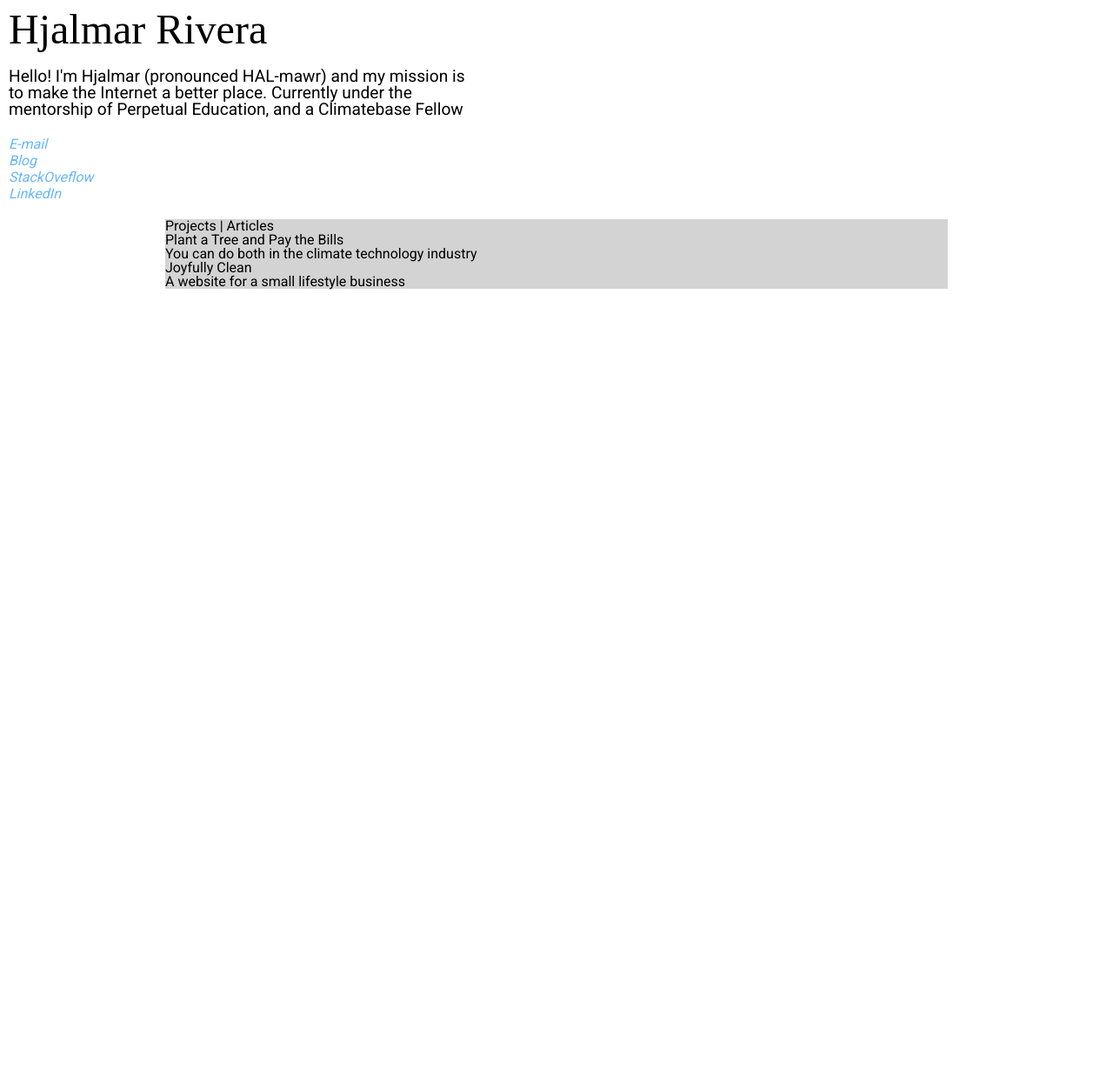
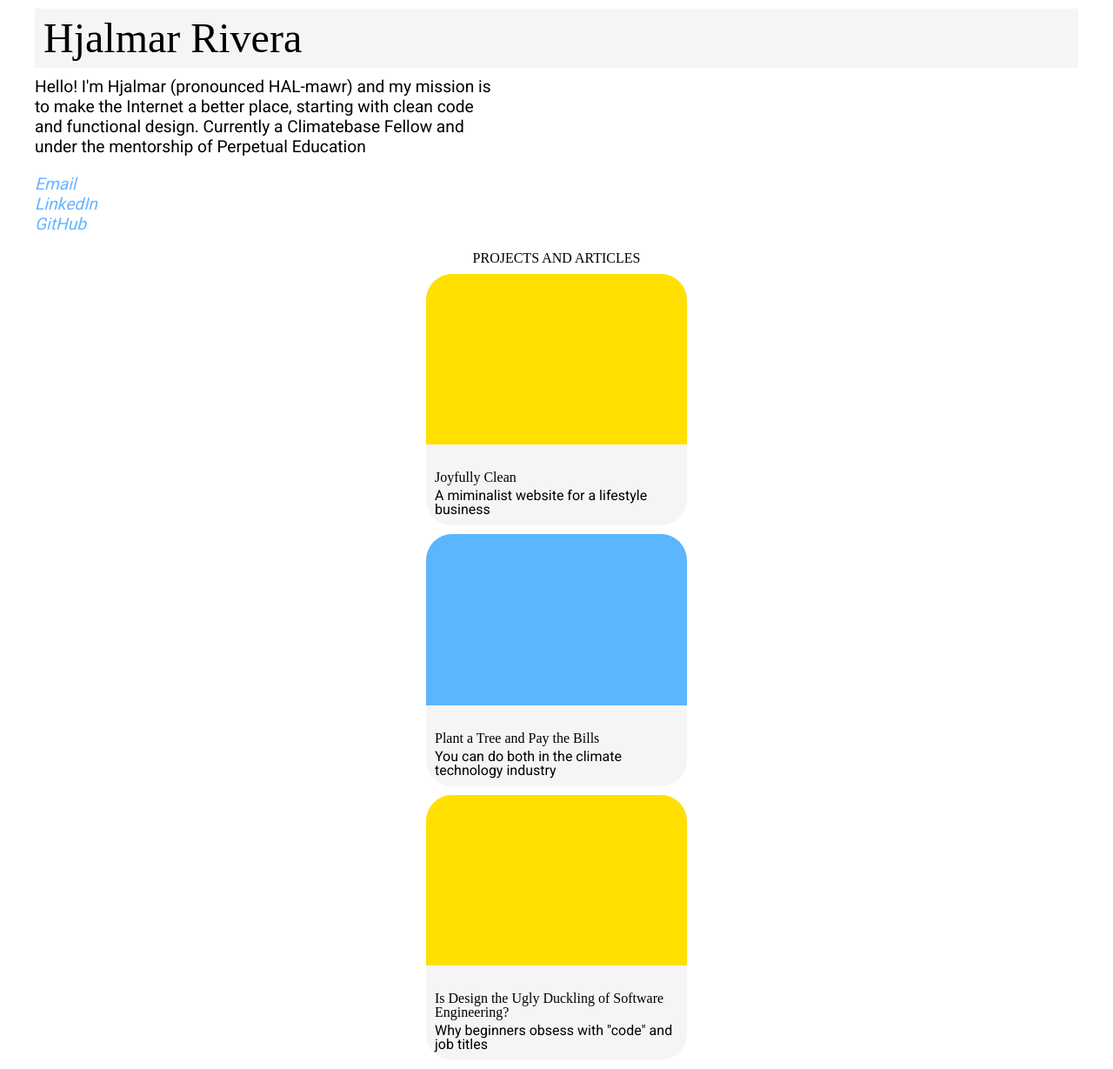
Before and after one commit to hjalmardev/pe-projects, a PHP site: page / in a window 1280 px wide. Shown: the whole page at 87% size. Before the commit the page ends 333 px from the top, so only its background shows below. Run offline with PHP 8.4, Linux system fonts and the light colour scheme.

Commit message:
Update site structure using flex-box

```diff
--- a/css/style.css
+++ b/css/style.css
@@ -13,8 +13,7 @@ body {
 .inner-column {
 	margin-left: auto;
 	margin-right: auto;
-	max-width: 900px;
-	background-color: lightgray;
+	max-width: 1200px;
 }
 
 /* TYPOGRAPHY */
@@ -30,6 +29,7 @@ header h1 {
 
 header p {
 	font-size: 1.2em;
+	line-height: 1.2;
 	max-width: 50ch;
 	margin-bottom: 20px;
 }
@@ -41,6 +41,51 @@ header nav {
 header a {
 	text-decoration: none;
 	font-style: italic;
+	font-size: 1.2em;
 	color: #66B6FF;
 	line-height: 1.2;
 }
+
+main h2 {
+	font-family: "Roboto-bold";
+	text-transform: uppercase;
+}
+
+.card h3 {
+	font-family: "Roboto-bold";
+	margin-bottom: 5px;
+
+}
+
+/* STYLE  */
+header h1 {
+	background-color: #f5f5f5;
+	padding: 10px;
+	margin-bottom: 10px;
+}
+
+main .inner-column {
+	display: flex;
+	flex-direction: column;
+	align-items: center;
+	gap: 10px;
+}
+
+.card {
+	display: flex;
+	flex-direction: column;
+	border-radius: 30px;
+	overflow: hidden;
+	gap: 20px;
+	background-color: #f5f5f5;
+	max-width: 300px;
+}
+
+main .inner-column a {
+	text-decoration: none;
+	backgorund-color: purple;
+}
+
+.card-text {
+	padding: 10px;
+}
--- a/index.html
+++ b/index.html
@@ -16,47 +16,62 @@
 
 	<body>
 		<header>
-			<h1>Hjalmar Rivera</h1>
+			<div class="inner-column">
+				<h1>Hjalmar Rivera</h1>
 
-			<p>Hello! I'm Hjalmar (pronounced HAL-mawr) and my mission is to make the Internet a better place. Currently under the mentorship of Perpetual Education, and a Climatebase Fellow</p>
+				<p>Hello! I'm Hjalmar (pronounced HAL-mawr) and my mission is to make the Internet a better place, starting with clean code and functional design. Currently a Climatebase Fellow and under the mentorship of Perpetual Education</p>
 
-			<nav>
-				<a href="#">E-mail</a>
-				<a href="#">Blog</a>
-				<a href="#">StackOveflow</a>
-				<a href="#">LinkedIn</a>
-			</nav>
+				<nav>
+					<a href="mailto:hello@hjalmar.dev">Email</a>
+					<a href="https://www.linkedin.com/in/hjalmardev/">LinkedIn</a>
+					<a href="https://github.com/hjalmardev">GitHub</a>
+				</nav>
+			</div>
 		</header>
 
 		<main>
 			<div class="inner-column">
-			<h2>Projects | Articles</h2>
+				<h2>Projects and Articles</h2>
 
-				<card class="project">
+				<div class="card">
 
 					<picture>
-						<img href="#">
+						<a href="https://codepen.io/hjalmardev/full/NWYovKB"><img src="images/yellow-image.png" alt="$todo"></a>
 					</picture>
 
-					<h3>Plant a Tree and Pay the Bills</h3>
+					<div class="card-text">
+						<h3>Joyfully Clean</h3>
 
-					<p>You can do both in the climate technology industry</p>
+						<p>A miminalist website for a lifestyle business</p>
+					</div>
+				</div>
 
-				</card>
-
-				<card class="article">
+				<div class="card">
 
 					<picture>
-						<img href="#">
+						<a href="https://hjalmardev.substack.com/p/plant-a-tree-and-pay-the-bills"><img src="images/blue-image.png" alt="$todo"></a>
 					</picture>
 
-					<h3>Joyfully Clean</h3>
+					<div class="card-text">
+						<h3>Plant a Tree and Pay the Bills</h3>
 
-					<p>A website for a small lifestyle business</p>
-
+						<p>You can do both in the climate technology industry</p>
+					</div>
 				</div>
 
-			</p>
+				<div class="card">
+
+					<picture>
+						<a href="https://hjalmardev.substack.com/p/is-design-the-ugly-duckling-of-software"><img src="images/yellow-image.png" alt="$todo"></a>
+					</picture>
+
+					<div class="card-text">
+						<h3>Is Design the Ugly Duckling of Software Engineering?</h3>
+
+						<p>Why beginners obsess with "code" and job titles</p>
+					</div>
+				</div>
+			</div>
 		</main>
 	</body>
 </html>
```
